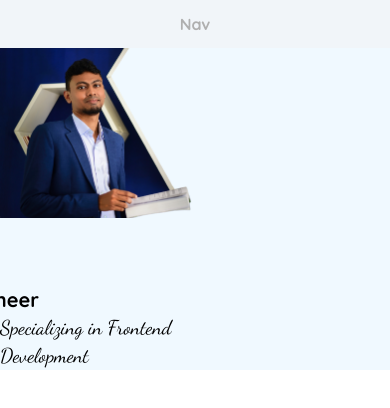
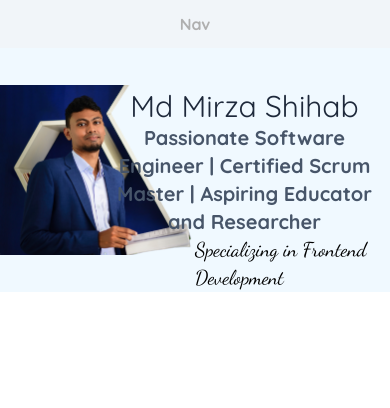
Before and after one commit to MdMirzaShihab/MyPortfolio, a React (Vite) app: page / in a window 390 px wide. Shown: the top 408 px of the page. Built offline with nearby package versions, Linux system fonts and the light colour scheme.

Commit message:
words in hero

```diff
--- a/src/components/Hero.jsx
+++ b/src/components/Hero.jsx
@@ -5,13 +5,13 @@ const Hero = () => {
 
   return (
     <div className=' bg-sky-50 flex items-center justify-center w-full'>
-      <div className='flex flex-col md:flex-row w-full'>
+      <div className='flex flex-row w-full'>
         <div className='w-1/2'>
           <img src={hero} className="object-contain w-full h-full" alt="Hero" />
         </div>
         <div className='w-1/2'>
-          <p className='text-xl md:text-9xl font-black font-dancing mt-10 -ml-80'>Md Mirza</p>
-          <p className='text-xl md:text-5xl font-sans font-bold  -ml-40'>a Software Engineer</p>
+          <p className='text-3xl sm:text-5xl lg:text-9xl text-center mt-10 2xl:mt-28 -ml-24 sm:-ml-40 xl:-ml-60 text-slate-800 '>Md Mirza Shihab</p>
+          <p className='text-xl sm:text-2xl lg:text-6xl text-center -ml-24 sm:-ml-40 xl:-ml-60 font-bold text-slate-600'>Passionate Software Engineer | Certified Scrum Master | Aspiring Educator and Researcher</p>
           <p className='text-xl md:text-2xl font-dancing'>Specializing in Frontend Development</p>
 
         </div>
```
